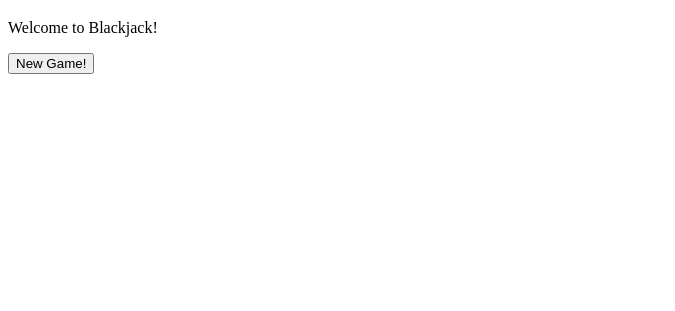
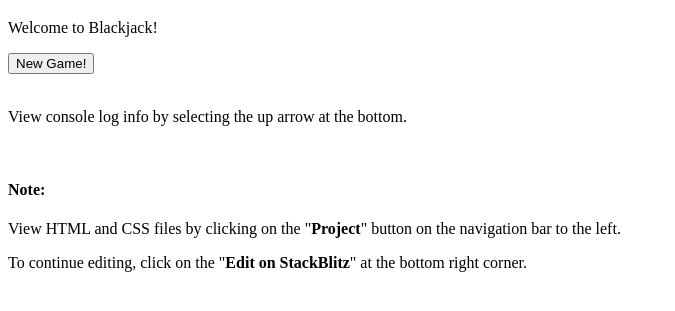
Before and after one commit to cjher/examplelabblackjack7, a website: page index.html in a window 1280 px wide. Shown: the part 61-372 px from the top of the page, without its empty margins (0-675 px from the left). Drawn offline with Linux system fonts and the light colour scheme.

Commit message:
1 file modified

```diff
--- a/index.html
+++ b/index.html
@@ -3,11 +3,18 @@
   <head>
   </head>
   <body>
-    <h1 id="title">Blackjack</h1>
+    <h1>Blackjack</h1>
     <p id="textArea">Welcome to Blackjack!</p>
     <button id="newGameButton">New Game!</button>
     <button id="hitButton">Hit!</button>
     <button id="stayButton">Stay</button>
     <script src="index.js"></script>
+    <br>
+    <br>
+    <p>View console log info by selecting the up arrow at the bottom.</p>
+    <br>
+    <h4>Note:</h4>
+    <p>View HTML and CSS files by clicking on the "<strong>Project</strong>" button on the navigation bar to the left.</p>
+    <p>To continue editing, click on the "<strong>Edit on StackBlitz</strong>" at the bottom right corner.</p>
   </body>
 </html>
```
